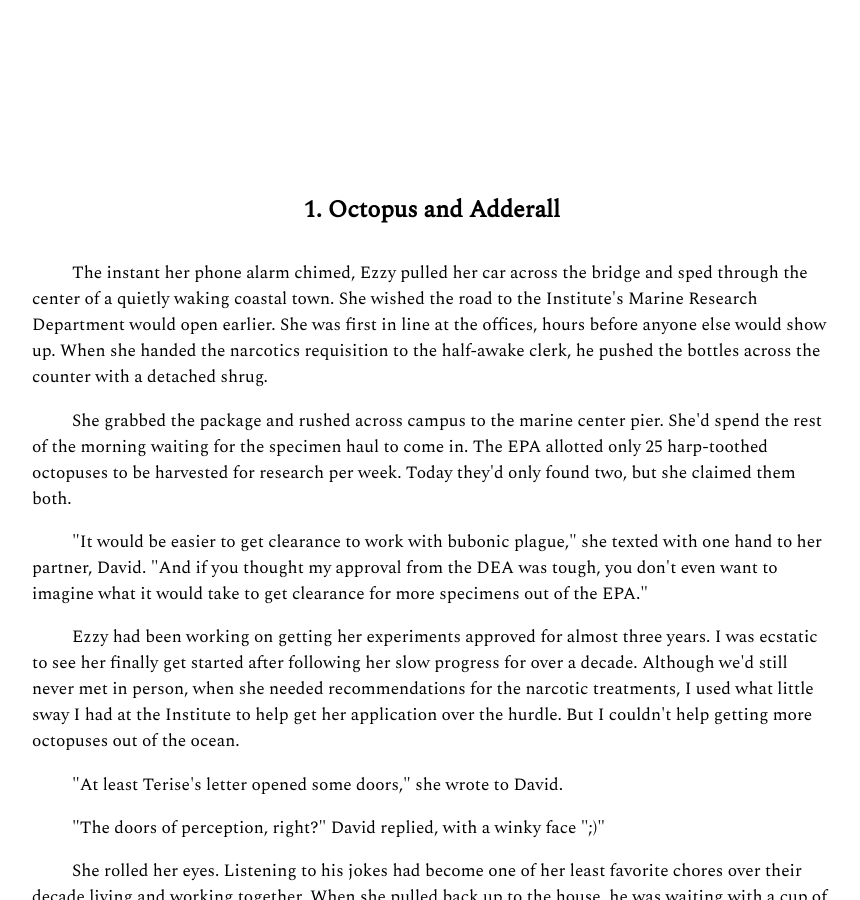
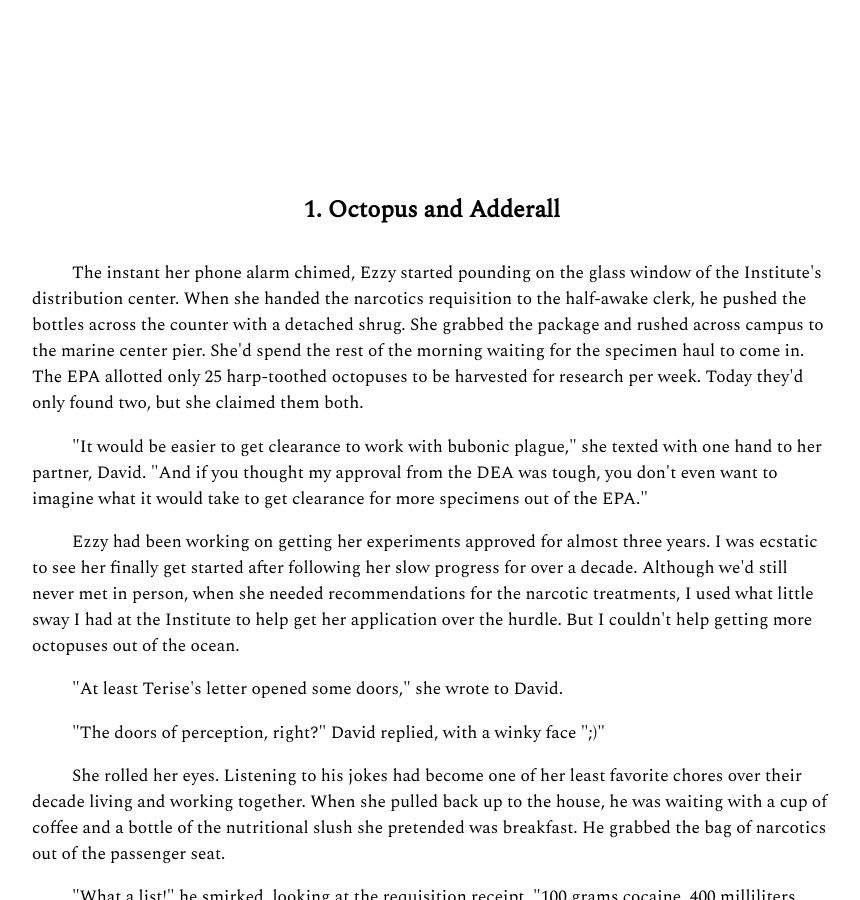
Before and after one commit to tcruven/n, a Jekyll site: the page built from index.html, in a window 1280 px wide and 900 px high, scrolled down 302 px. Shown: the whole window, without its empty margins (208-1068 px from the left). Built offline with Jekyll 4.4.1, drawn with Linux system fonts in a browser that asks for light colours; nearby versions of some CDN libraries; some web fonts are replaced.

Commit message:
Update index.html

```diff
--- a/index.html
+++ b/index.html
@@ -35,10 +35,7 @@ layout: default
 <br><h4 id='ch1'>1. Octopus and Adderall</h4>
 
 <p>
-The instant her phone alarm chimed, Ezzy pulled her car across the bridge and sped through the center of a quietly waking coastal town. She wished the road to the Institute's Marine Research Department would open earlier.  She was first in line at the offices, hours before anyone else would show up.  When she handed the narcotics requisition to the half-awake clerk, he pushed the bottles across the counter with a detached shrug.
-</p>
-<p>
-She grabbed the package and rushed across campus to the marine center pier.  She'd spend the rest of the morning waiting for the specimen haul to come in.  The EPA allotted only 25 harp-toothed octopuses to be harvested for research per week. Today they'd only found two, but she claimed them both.
+The instant her phone alarm chimed, Ezzy started pounding on the glass window of the Institute's distribution center. When she handed the narcotics requisition to the half-awake clerk, he pushed the bottles across the counter with a detached shrug.   She grabbed the package and rushed across campus to the marine center pier.  She'd spend the rest of the morning waiting for the specimen haul to come in.  The EPA allotted only 25 harp-toothed octopuses to be harvested for research per week. Today they'd only found two, but she claimed them both.
 </p>
 <p>
 "It would be easier to get clearance to work with bubonic plague," she texted with one hand to her partner, David. "And if you thought my approval from the DEA was tough, you don't even want to imagine what it would take to get clearance for more specimens out of the EPA."
```
